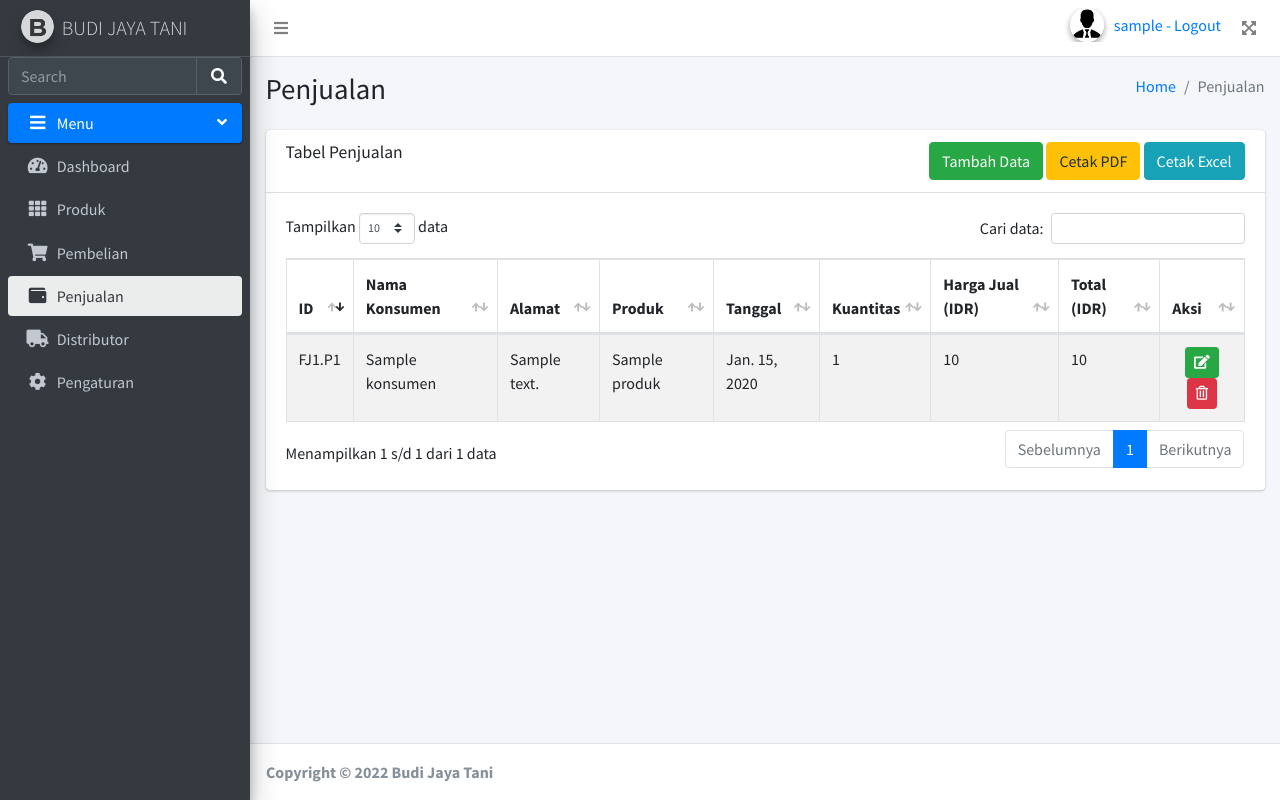
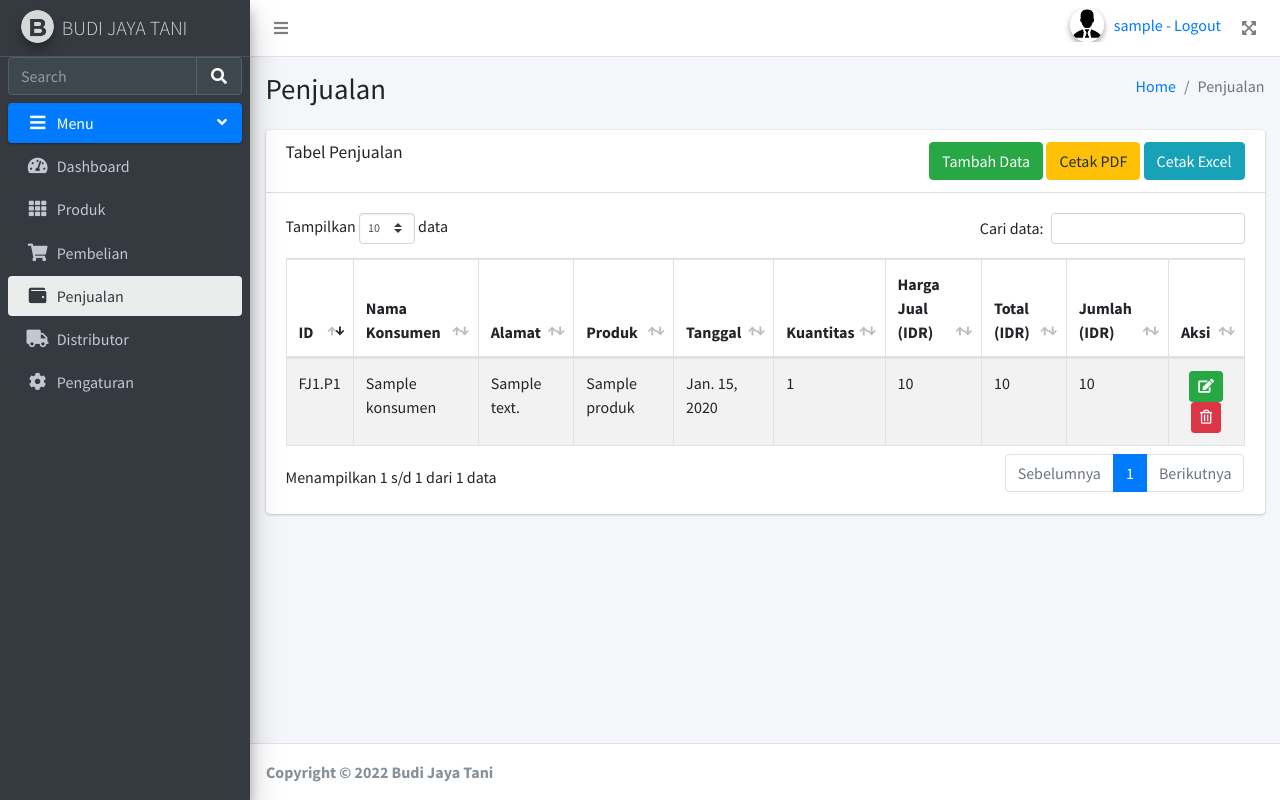
Before and after one commit to tomyhrdnsyh/Website-Sistem-Penjualan, a Django app: page /penjualan.html in a window 1280 px wide. Run offline with Django 3.2, Linux system fonts and the light colour scheme; a user stored in the database is signed in; tables that the repository leaves empty hold one stand-in row (values such as "Sample post"); style sheets or scripts are compiled from the project's sources; some libraries are stand-ins or nearby versions.

Commit message:
menambah kolom jumlah

```diff
--- a/apps/home/views.py
+++ b/apps/home/views.py
@@ -115,7 +115,7 @@ def index(request):
                                                            'produk__detailproduk__harga_jual_satuan',
                                                            'quantity__kuantitas')
 
-    print(total_penjualan)
+
     total_penjualan = sum(
         [item['produk__detailproduk__harga_jual_satuan'] * item['quantity__kuantitas'] for item in total_penjualan])
     total_penjualan = f'{total_penjualan:,}'[:15]
@@ -197,8 +197,18 @@ def pages(request):
                 faktur_jual = FakturPenjualan.objects.get(no_faktur_penjualan=item['no_faktur_penjualan'])
                 faktur_jual.delete()
             else:
-                item['total'] = f"{int(qty * hjm):,}"
+                item['total'] = int(qty * hjm)
                 item['detailfakturpenjualan__produk__detailproduk__harga_jual_satuan'] = f"{int(hjm):,}"
+
+        df_sale = pd.DataFrame(sales)
+        groupby_faktur_penjualan = df_sale.groupby(['no_faktur_penjualan']).sum()
+        jumlah = {index: rows.total for index, rows in groupby_faktur_penjualan.iterrows()}
+
+        for key, value in jumlah.items():
+            for item in sales:
+                if key == item['no_faktur_penjualan']:
+                    item['jumlah'] = f"{value:,}"
+                    break
 
         context['penjualan'] = sales
         # End tabel penjualan
--- a/apps/templates/home/pdf-penjualan.html
+++ b/apps/templates/home/pdf-penjualan.html
@@ -47,6 +47,7 @@
                         <th>Kuantitas</th>
                         <th>Harga Jual (IDR)</th>
                         <th>Total (IDR)</th>
+                        <th>Jumlah (IDR)</th>
                       </tr>
                       </thead>
                       <tbody>
@@ -57,9 +58,10 @@
                             <td>{{ item.konsumen__alamat_konsumen }}</td>
                             <td>{{ item.detailfakturpenjualan__produk__nama_produk }}</td>
                             <td>{{ item.tanggal_jual }}</td>
-                            <td>{{ item.detailfakturpenjualan__kuantitas }}</td>
-                            <td>{{ item.harga_jual }}</td>
+                            <td>{{ item.detailfakturpenjualan__quantity__kuantitas }}</td>
+                            <td>{{ item.detailfakturpenjualan__produk__detailproduk__harga_jual_satuan }}</td>
                             <td>{{ item.total }}</td>
+                            <td>{{ item.jumlah }}</td>
                           </tr>
                       {% endfor %}
                       </tbody>
--- a/apps/templates/home/penjualan.html
+++ b/apps/templates/home/penjualan.html
@@ -86,6 +86,7 @@
                     <th>Kuantitas</th>
                     <th>Harga Jual (IDR)</th>
                     <th>Total (IDR)</th>
+                    <th>Jumlah (IDR)</th>
                     <th>Aksi</th>
                   </tr>
                   </thead>
@@ -100,6 +101,7 @@
                         <td class="kuantitas">{{ item.detailfakturpenjualan__quantity__kuantitas }}</td>
                         <td class="harga">{{ item.detailfakturpenjualan__produk__detailproduk__harga_jual_satuan }}</td>
                         <td>{{ item.total }}</td>
+                        <td>{{ item.jumlah }}</td>
                         <td class="text-center">
                             <button type="button" title="edit" data-target="#modal-edit" onClick="editPenjualan({{ item.no_faktur_penjualan }}{{ item.detailfakturpenjualan__produk__id_produk }})"
                                     data-toggle="modal" id="edit" class="btn btn-success btn-sm">
```
